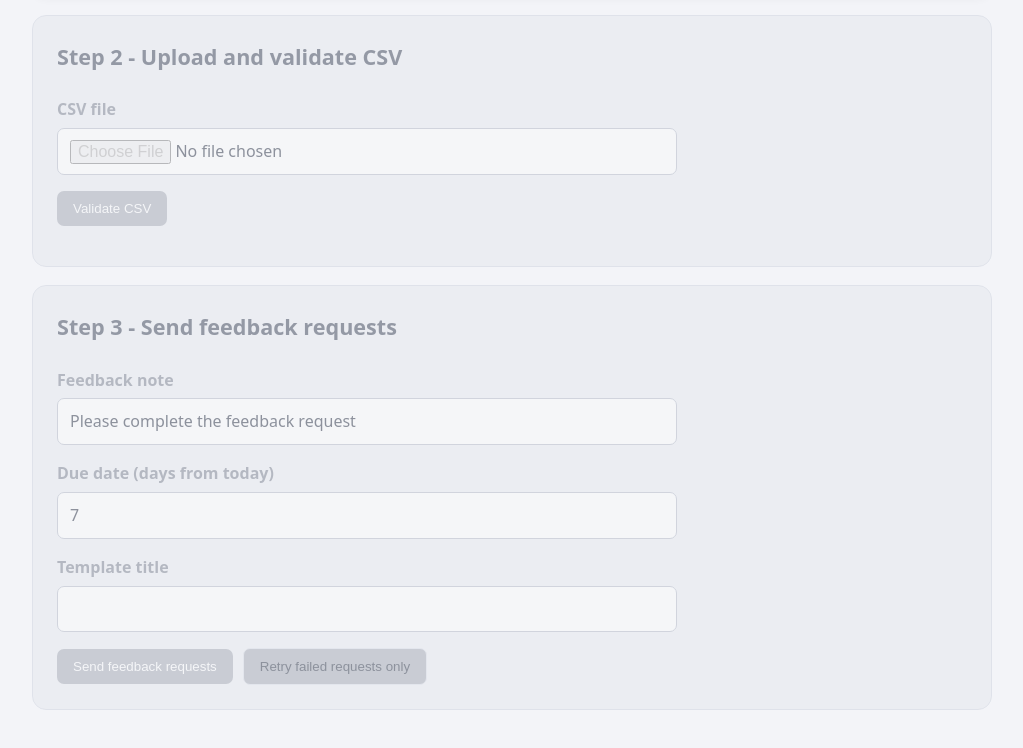
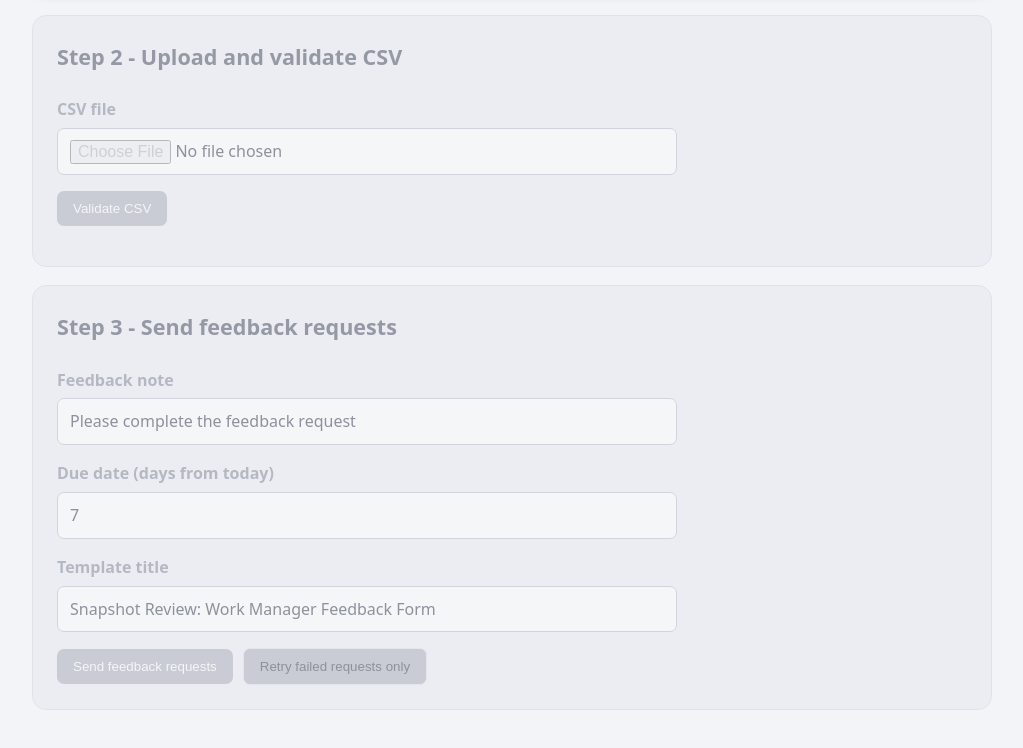
Before and after one commit to cruddasj/teamflect-notifier, a website: page index.html in a window 1280 px wide. Shown: the part 500-1248 px from the top of the page, without its empty margins (128-1151 px from the left). Drawn offline with Linux system fonts and the light colour scheme.

Commit message:
feat: set default template title

```diff
--- a/index.html
+++ b/index.html
@@ -46,7 +46,7 @@
       <label for="due-days">Due date <span class="hint">(days from today)</span></label>
       <input id="due-days" type="number" min="1" step="1" value="7" required>
       <label for="template-title">Template title</label>
-      <input id="template-title" type="text" required>
+      <input id="template-title" type="text" value="Snapshot Review: Work Manager Feedback Form" required>
       <div class="actions"><button id="send" type="button" disabled>Send feedback requests</button><button id="retry" class="secondary" type="button" hidden>Retry failed requests only</button></div>
     </fieldset>
     <div id="send-status" class="status" role="status" aria-live="polite"></div>
```
